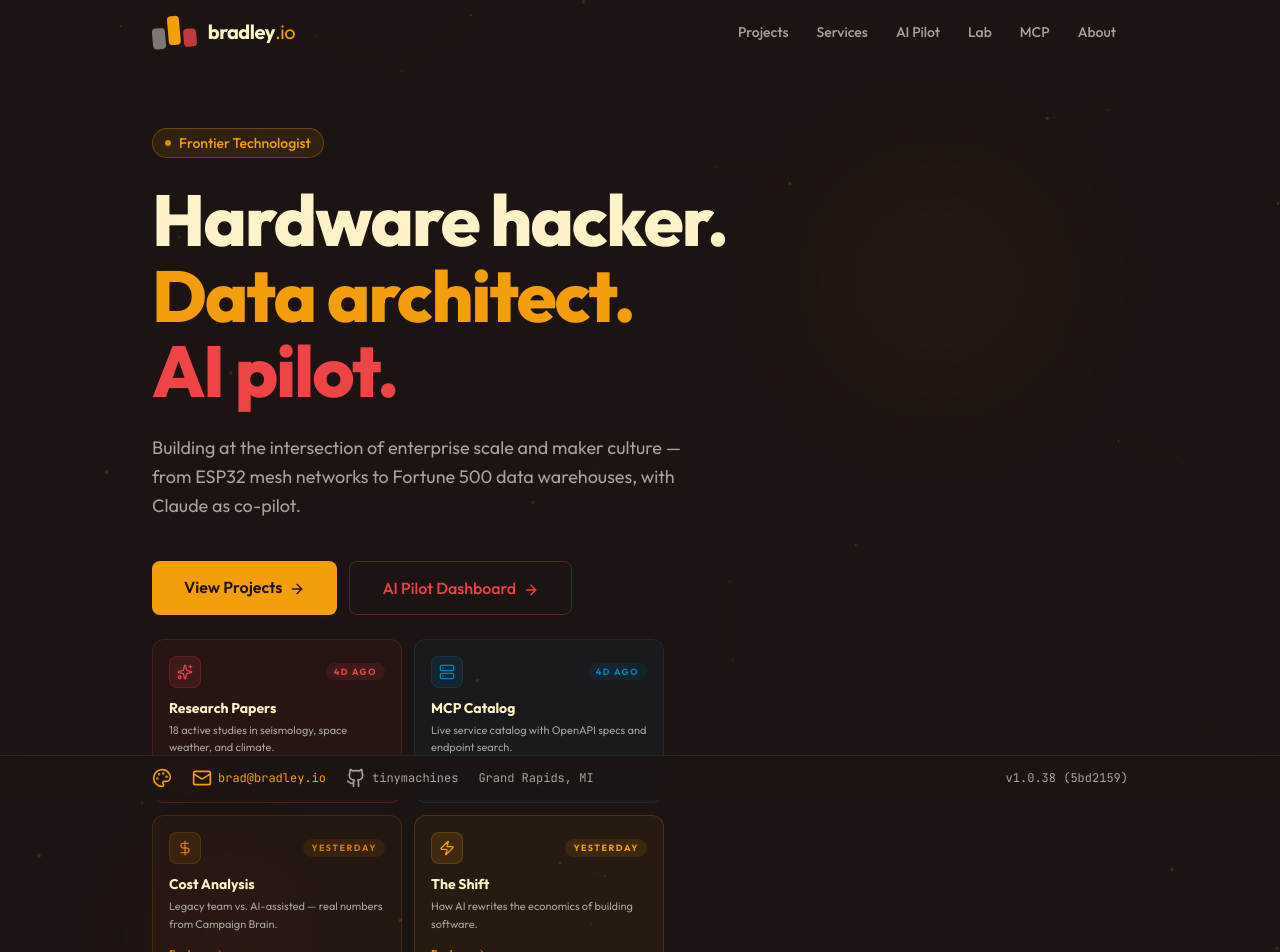
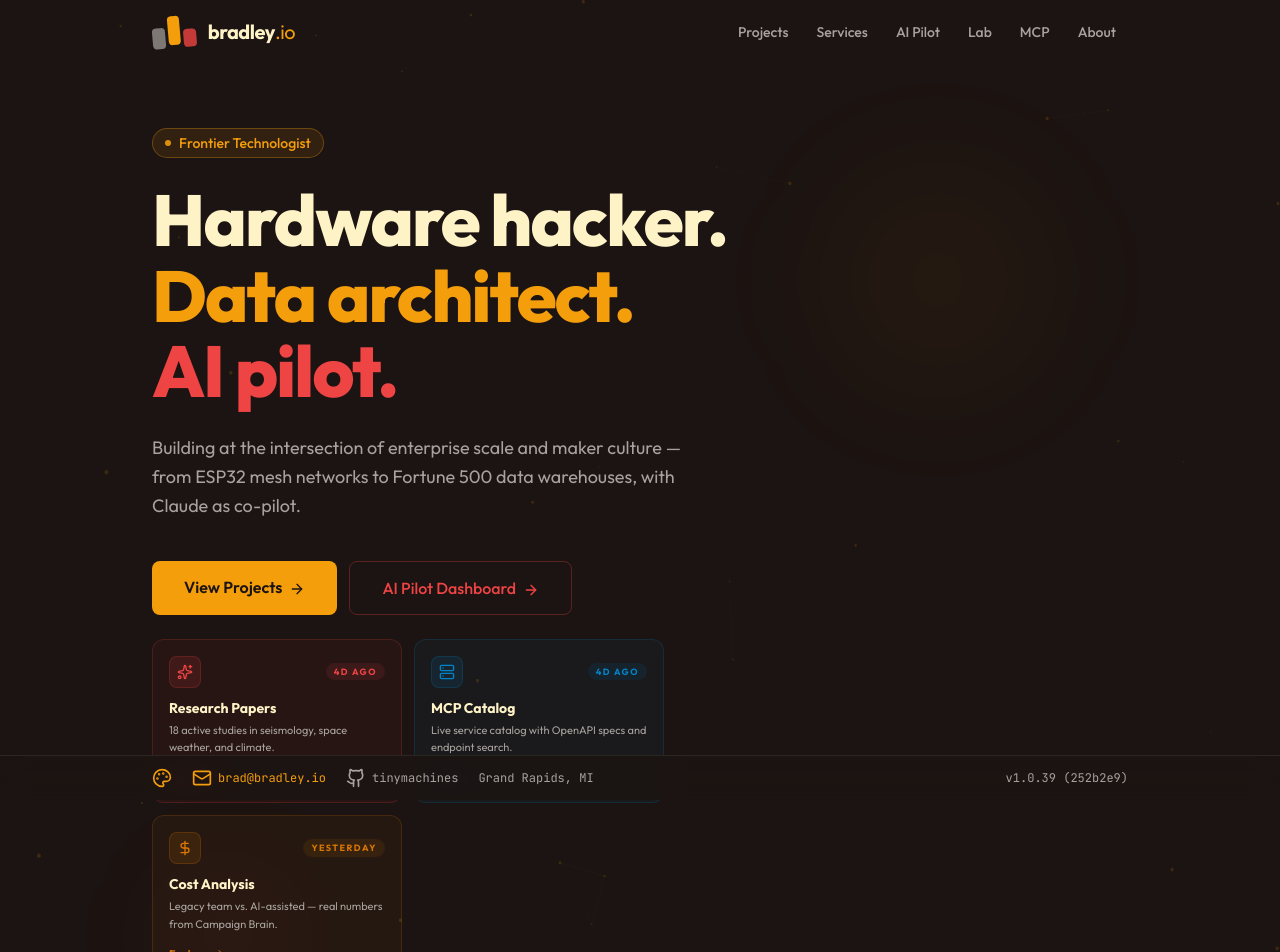
Before and after one commit to isenbek/bradley.io, a Next.js app: page / in a window 1280 px wide. Shown: the top 952 px of the page. Built offline with nearby package versions, Linux system fonts and the light colour scheme.

Commit message:
deploy: 2026-03-26 23:30:45

```diff
--- a/app/cost-analysis/page.tsx
+++ b/app/cost-analysis/page.tsx
@@ -1003,16 +1003,6 @@ export default function CostAnalysisPage() {
               >
                 View AI Pilot Dashboard <ArrowRight className="w-4 h-4" />
               </a>
-              <a
-                href="/the-shift"
-                className="inline-flex items-center gap-2 px-6 py-3 rounded-lg text-sm font-medium transition-all"
-                style={{
-                  border: "1px solid color-mix(in srgb, var(--brand-secondary) 30%, transparent)",
-                  color: "var(--brand-secondary)",
-                }}
-              >
-                Read: The Shift <ArrowRight className="w-4 h-4" />
-              </a>
             </div>
           </div>
         </FadeSection>
--- a/app/page.tsx
+++ b/app/page.tsx
@@ -5,7 +5,7 @@ import { motion, useInView } from "framer-motion"
 import Link from "next/link"
 import {
   ArrowRight, Bot, MessageSquare, GitBranch, Flame, Sparkles, Server, Activity,
-  DollarSign, Zap,
+  DollarSign,
 } from "lucide-react"
 import type { SiteData, ActivityItem as ActivityItemType, Project } from "@/lib/site-data"
 import { categoryMap } from "@/lib/project-categories"
@@ -268,15 +268,6 @@ const ANNOUNCEMENTS: {
     href: "/cost-analysis",
     color: "var(--brand-warning)",
     icon: DollarSign,
-    addedAt: "2026-03-26",
-    ttlDays: 21,
-  },
-  {
-    title: "The Shift",
-    description: "How AI rewrites the economics of building software.",
-    href: "/the-shift",
-    color: "var(--brand-primary)",
-    icon: Zap,
     addedAt: "2026-03-26",
     ttlDays: 21,
   },
--- a/app/sitemap.ts
+++ b/app/sitemap.ts
@@ -26,7 +26,6 @@ export default function sitemap(): MetadataRoute.Sitemap {
     { url: `${base}/mcp`, changeFrequency: "weekly", priority: 0.7, lastModified: now },
     { url: `${base}/papers`, changeFrequency: "weekly", priority: 0.8, lastModified: now },
     { url: `${base}/cost-analysis`, changeFrequency: "weekly", priority: 0.8, lastModified: now },
-    { url: `${base}/the-shift`, changeFrequency: "monthly", priority: 0.8, lastModified: now },
     { url: `${base}/terminal`, changeFrequency: "monthly", priority: 0.5, lastModified: now },
     { url: `${base}/wargames`, changeFrequency: "monthly", priority: 0.5, lastModified: now },
     { url: `${base}/style-guide`, changeFrequency: "monthly", priority: 0.3, lastModified: now },
--- a/components/layout/Navigation.tsx
+++ b/components/layout/Navigation.tsx
@@ -39,7 +39,6 @@ const navGroups = [
       { href: "/mcp", label: "MCP Catalog" },
       { href: "/papers", label: "Papers" },
       { href: "/cost-analysis", label: "Cost Analysis" },
-      { href: "/the-shift", label: "The Shift" },
     ],
   },
   {
--- a/lib/build-info.json
+++ b/lib/build-info.json
@@ -1,9 +1,9 @@
 {
-  "version": "v1.0.38",
-  "commitHash": "5bd2159",
-  "commitHashFull": "5bd2159f62c7c802c64bfda48921b161524aab9e",
-  "commitDate": "Mar 26, 2026 23:09:42",
-  "commitDateISO": "2026-03-27T03:09:42.000Z",
+  "version": "v1.0.39",
+  "commitHash": "252b2e9",
+  "commitHashFull": "252b2e99f0b7a6cbdc40f8a323f83df87ed649e1",
+  "commitDate": "Mar 26, 2026 23:17:23",
+  "commitDateISO": "2026-03-27T03:17:23.000Z",
   "branch": "main",
-  "buildTime": "2026-03-27T03:09:42.567Z"
+  "buildTime": "2026-03-27T03:17:23.399Z"
 }
--- a/public/data/activity-pulse.json
+++ b/public/data/activity-pulse.json
@@ -1 +1 @@
-{"generated": "2026-03-27T03:17:01+00:00", "windowHours": 24, "totalActiveMinutes": 207, "buckets": [{"hour": "2026-03-26T03:00", "minutes": 8}, {"hour": "2026-03-26T04:00", "minutes": 30}, {"hour": "2026-03-26T05:00", "minutes": 0}, {"hour": "2026-03-26T06:00", "minutes": 0}, {"hour": "2026-03-26T07:00", "minutes": 0}, {"hour": "2026-03-26T08:00", "minutes": 0}, {"hour": "2026-03-26T09:00", "minutes": 0}, {"hour": "2026-03-26T10:00", "minutes": 3}, {"hour": "2026-03-26T11:00", "minutes": 2}, {"hour": "2026-03-26T12:00", "minutes": 0}, {"hour": "2026-03-26T13:00", "minutes": 0}, {"hour": "2026-03-26T14:00", "minutes": 0}, {"hour": "2026-03-26T15:00", "minutes": 12}, {"hour": "2026-03-26T16:00", "minutes": 32}, {"hour": "2026-03-26T17:00", "minutes": 12}, {"hour": "2026-03-26T18:00", "minutes": 0}, {"hour": "2026-03-26T19:00", "minutes": 12}, {"hour": "2026-03-26T20:00", "minutes": 30}, {"hour": "2026-03-26T21:00", "minutes": 6}, {"hour": "2026-03-26T22:00", "minutes": 6}, {"hour": "2026-03-26T23:00", "minutes": 21}, {"hour": "2026-03-27T00:00", "minutes": 5}, {"hour": "2026-03-27T01:00", "minutes": 10}, {"hour": "2026-03-27T02:00", "minutes": 10}]}
+{"generated": "2026-03-27T03:30:01+00:00", "windowHours": 24, "totalActiveMinutes": 205, "buckets": [{"hour": "2026-03-26T03:00", "minutes": 4}, {"hour": "2026-03-26T04:00", "minutes": 30}, {"hour": "2026-03-26T05:00", "minutes": 0}, {"hour": "2026-03-26T06:00", "minutes": 0}, {"hour": "2026-03-26T07:00", "minutes": 0}, {"hour": "2026-03-26T08:00", "minutes": 0}, {"hour": "2026-03-26T09:00", "minutes": 0}, {"hour": "2026-03-26T10:00", "minutes": 3}, {"hour": "2026-03-26T11:00", "minutes": 2}, {"hour": "2026-03-26T12:00", "minutes": 0}, {"hour": "2026-03-26T13:00", "minutes": 0}, {"hour": "2026-03-26T14:00", "minutes": 0}, {"hour": "2026-03-26T15:00", "minutes": 12}, {"hour": "2026-03-26T16:00", "minutes": 32}, {"hour": "2026-03-26T17:00", "minutes": 12}, {"hour": "2026-03-26T18:00", "minutes": 0}, {"hour": "2026-03-26T19:00", "minutes": 12}, {"hour": "2026-03-26T20:00", "minutes": 30}, {"hour": "2026-03-26T21:00", "minutes": 6}, {"hour": "2026-03-26T22:00", "minutes": 6}, {"hour": "2026-03-26T23:00", "minutes": 21}, {"hour": "2026-03-27T00:00", "minutes": 5}, {"hour": "2026-03-27T01:00", "minutes": 10}, {"hour": "2026-03-27T02:00", "minutes": 10}]}
```
